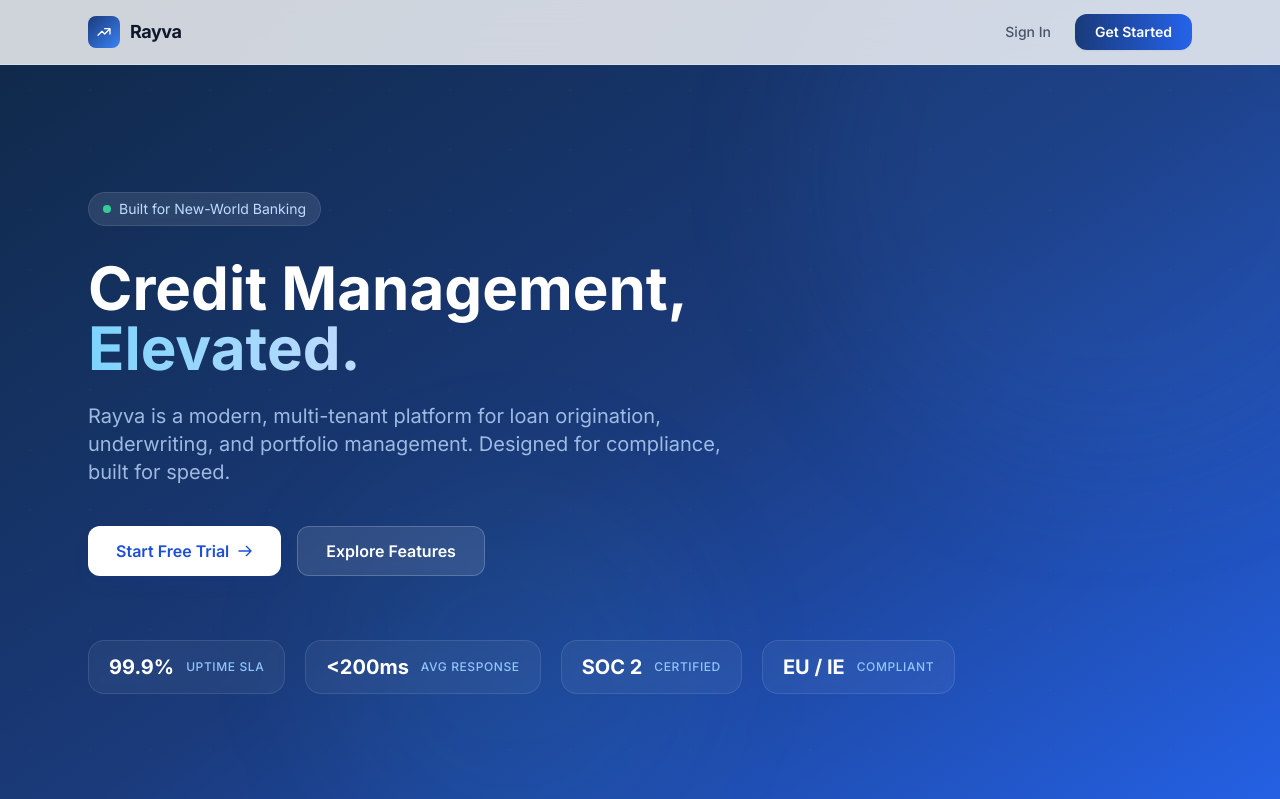
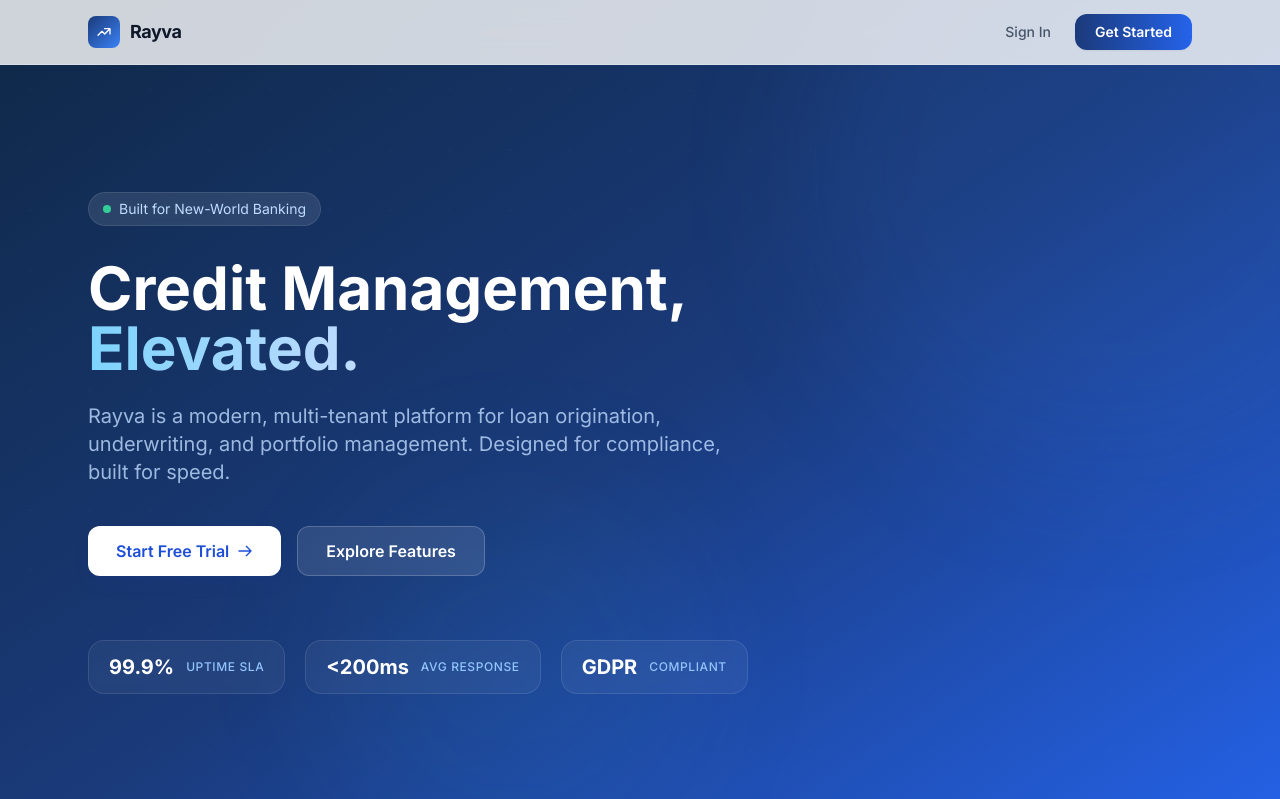
Before and after one commit to Pehel-Limited/cms-frontend, a Next.js app: page / in a window 1280 px wide. Shown: the top 799 px of the page. Built offline with nearby package versions, Linux system fonts and the light colour scheme; no server answers.

Commit message:
GDPR complaint on homepage

```diff
--- a/src/app/page.tsx
+++ b/src/app/page.tsx
@@ -90,8 +90,7 @@ const FEATURES = [
 const STATS = [
   { value: '99.9%', label: 'Uptime SLA' },
   { value: '<200ms', label: 'Avg Response' },
-  { value: 'SOC 2', label: 'Certified' },
-  { value: 'EU / IE', label: 'Compliant' },
+  { value: 'GDPR', label: 'Compliant' },
 ];
 
 export default function HomePage() {
```
